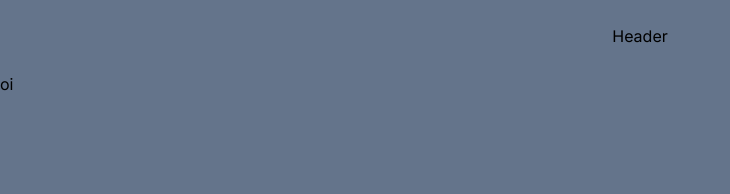
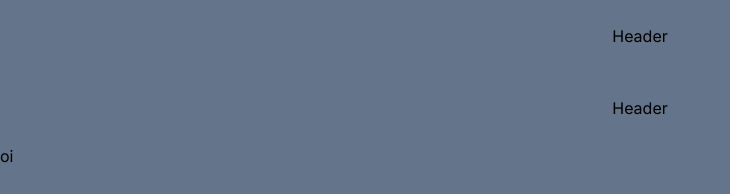
Before and after one commit to yraffic02/next_real_time_socket.io, a Next.js app: page /messages in a window 1280 px wide. Shown: the top 194 px of the page, without its empty margins (0-730 px from the left). Built offline with nearby package versions, Linux system fonts and the light colour scheme.

Commit message:
feat: criado header message e list

```diff
--- /dev/null
+++ b/src/app/messages/components/Header/index.tsx
@@ -0,0 +1,7 @@
+export const HeaderMessage = () => {
+  return (
+    <div className="w-screen flex items-center justify-center p-6">
+      <h1>Header</h1>
+    </div>
+  );
+};
--- /dev/null
+++ b/src/app/messages/layout.tsx
@@ -0,0 +1,18 @@
+import type { Metadata } from "next";
+import { HeaderMessage } from "./components/Header";
+
+
+export const metadata: Metadata = {
+  title: "E-pedidos Cardapio",
+  description:
+    "E-pedidos é um aplicativo que oferece uma solução completa para administração, cardápio e agilidade em pedidos de alimentos e bebidas.ss",
+};
+
+export default function Layout({ children }: { children: React.ReactNode }) {
+  return (
+    <>
+      <HeaderMessage />
+      {children}
+    </>
+  );
+}
```
Also changed, not shown: src/app/messages/components/List/index.tsx (added).
